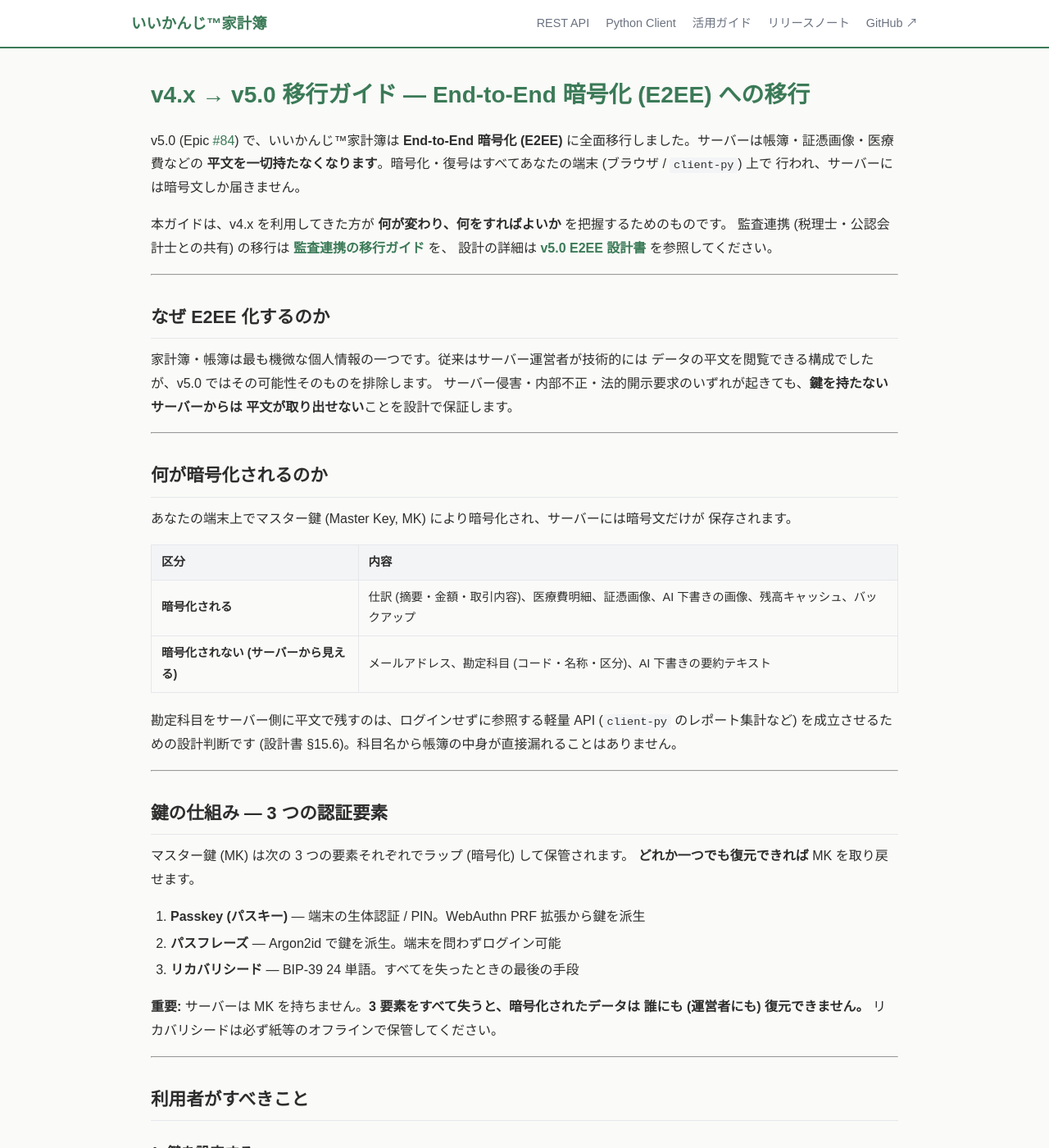
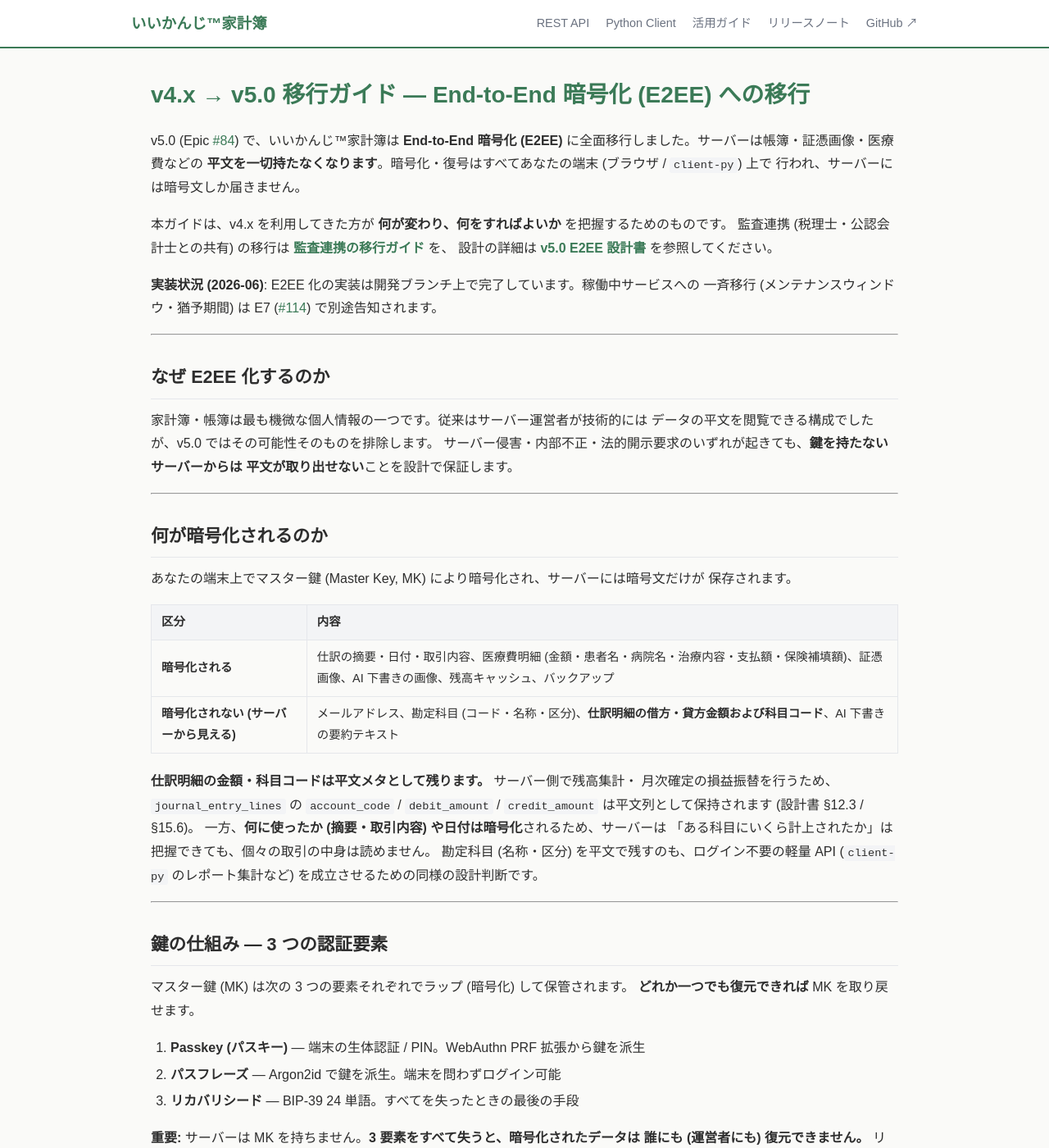
Before and after one commit to nananek/iikanji-kakeibo, a Jekyll site: the page built from docs/v5-e2ee/migration.md, in a window 1280 px wide and 1400 px high. Shown: the whole window at 82% size. Built offline with Jekyll 4.4.1, drawn with Linux system fonts in a browser that asks for light colours; some of the changed text lies outside the part shown.

Commit message:
docs(e6): レビュー指摘反映 — 仕訳明細の金額/科目コードは平文メタである旨に修正 (#113)
claude-review (request-changes) の指摘を反映。migration 055 は journal_entry_lines
から description のみ DROP で、account_code/debit_amount/credit_amount は集計・損益振替
用の平文メタ列として残置 (api.py:850 / fiscal.py の SQL 集計が現に読む)。
「金額が暗号化される」という記述は誤りだったため修正:
- migration.md / releases.md の暗号化対象表: 仕訳明細の金額・科目コードを非暗号化側へ移動 + 脚注
- migration.md FAQ「データを見せて」の回答を金額平文の実態に合わせて調整
- README callout の「平文を一切持たなくなり」を実態に合わせて修正
- migration.md 冒頭に実装状況 (develop 完了 / 一斉移行は E7) を補記し時制の不一致を解消

医療費明細は金額・氏名含め 055 で全列 DROP 済 (暗号化) のため記述は正確。

Co-Authored-By: Claude Opus 4.8 <noreply@anthropic.com>

```diff
--- a/docs/v5-e2ee/migration.md
+++ b/docs/v5-e2ee/migration.md
@@ -13,6 +13,9 @@ v5.0 (Epic [#84](https://github.com/nananek/iikanji-kakeibo/issues/84)) で、
 本ガイドは、v4.x を利用してきた方が **何が変わり、何をすればよいか** を把握するためのものです。
 監査連携 (税理士・公認会計士との共有) の移行は **[監査連携の移行ガイド](audit-migration.html)** を、
 設計の詳細は **[v5.0 E2EE 設計書](index.html)** を参照してください。
+
+> **実装状況 (2026-06)**: E2EE 化の実装は開発ブランチ上で完了しています。稼働中サービスへの
+> 一斉移行 (メンテナンスウィンドウ・猶予期間) は E7 ([#114](https://github.com/nananek/iikanji-kakeibo/issues/114)) で別途告知されます。
 
 ---
 
@@ -32,12 +35,16 @@ v5.0 (Epic [#84](https://github.com/nananek/iikanji-kakeibo/issues/84)) で、
 
 | 区分 | 内容 |
 |------|------|
-| **暗号化される** | 仕訳 (摘要・金額・取引内容)、医療費明細、証憑画像、AI 下書きの画像、残高キャッシュ、バックアップ |
-| **暗号化されない (サーバーから見える)** | メールアドレス、勘定科目 (コード・名称・区分)、AI 下書きの要約テキスト |
+| **暗号化される** | 仕訳の摘要・日付・取引内容、医療費明細 (金額・患者名・病院名・治療内容・支払額・保険補填額)、証憑画像、AI 下書きの画像、残高キャッシュ、バックアップ |
+| **暗号化されない (サーバーから見える)** | メールアドレス、勘定科目 (コード・名称・区分)、**仕訳明細の借方・貸方金額および科目コード**、AI 下書きの要約テキスト |
 
-> 勘定科目をサーバー側に平文で残すのは、ログインせずに参照する軽量 API
-> (`client-py` のレポート集計など) を成立させるための設計判断です
-> (設計書 §15.6)。科目名から帳簿の中身が直接漏れることはありません。
+> **仕訳明細の金額・科目コードは平文メタとして残ります。** サーバー側で残高集計・
+> 月次確定の損益振替を行うため、`journal_entry_lines` の `account_code` /
+> `debit_amount` / `credit_amount` は平文列として保持されます (設計書 §12.3 / §15.6)。
+> 一方、**何に使ったか (摘要・取引内容) や日付は暗号化**されるため、サーバーは
+> 「ある科目にいくら計上されたか」は把握できても、個々の取引の中身は読めません。
+> 勘定科目 (名称・区分) を平文で残すのも、ログイン不要の軽量 API
+> (`client-py` のレポート集計など) を成立させるための同様の設計判断です。
 
 ---
 
@@ -116,8 +123,10 @@ MK はラップ済みでサーバーに保管されているため、データ
 徹底してください。
 
 **Q. 運営者に「データを見せて」と言われたら?**
-運営者は鍵を持たないため、平文を取り出すことはできません。開示が必要な場合は、
-あなた自身がエクスポートして提供する形になります。
+運営者は鍵を持たないため、帳簿の内容 (摘要・取引内容・日付) や証憑画像・医療費明細の
+平文を取り出すことはできません (上表の「暗号化される」項目)。仕訳明細の金額・科目コードは
+集計用の平文メタとして見える点に留意してください。完全な開示が必要な場合は、あなた自身が
+エクスポートして提供する形になります。
 
 ---
 
```
Also changed, not shown: docs/releases.md (+2 -2 lines), README.md.
